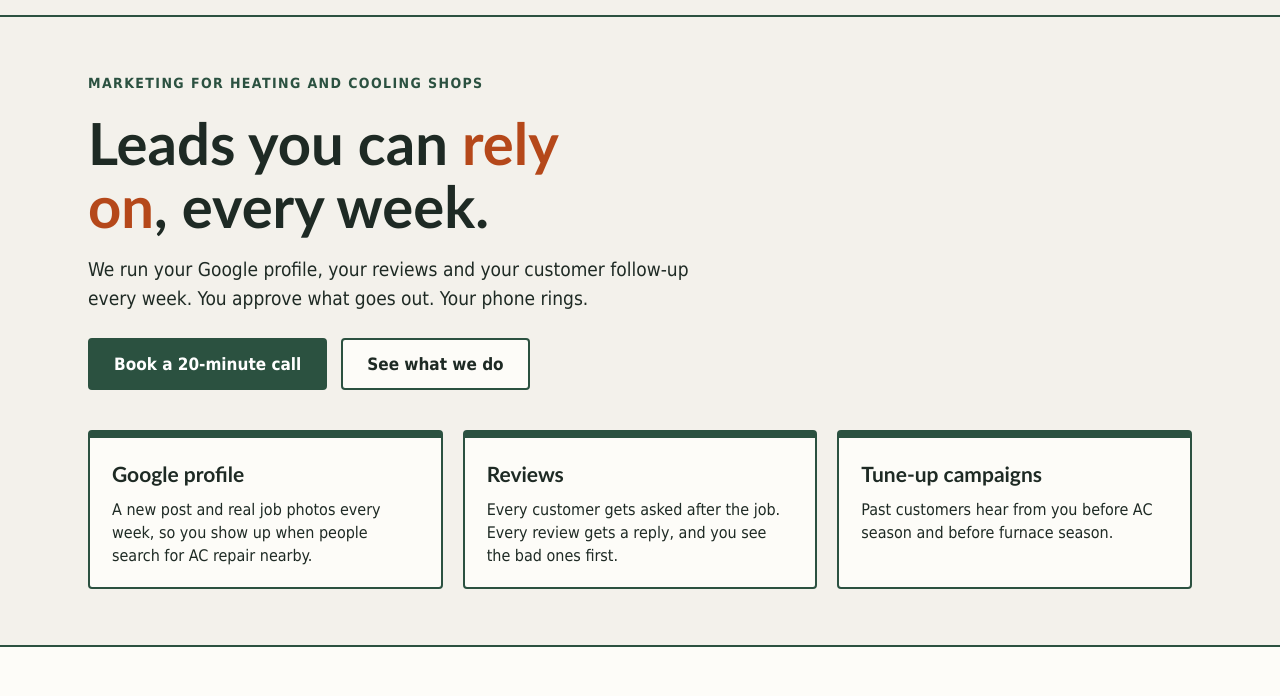
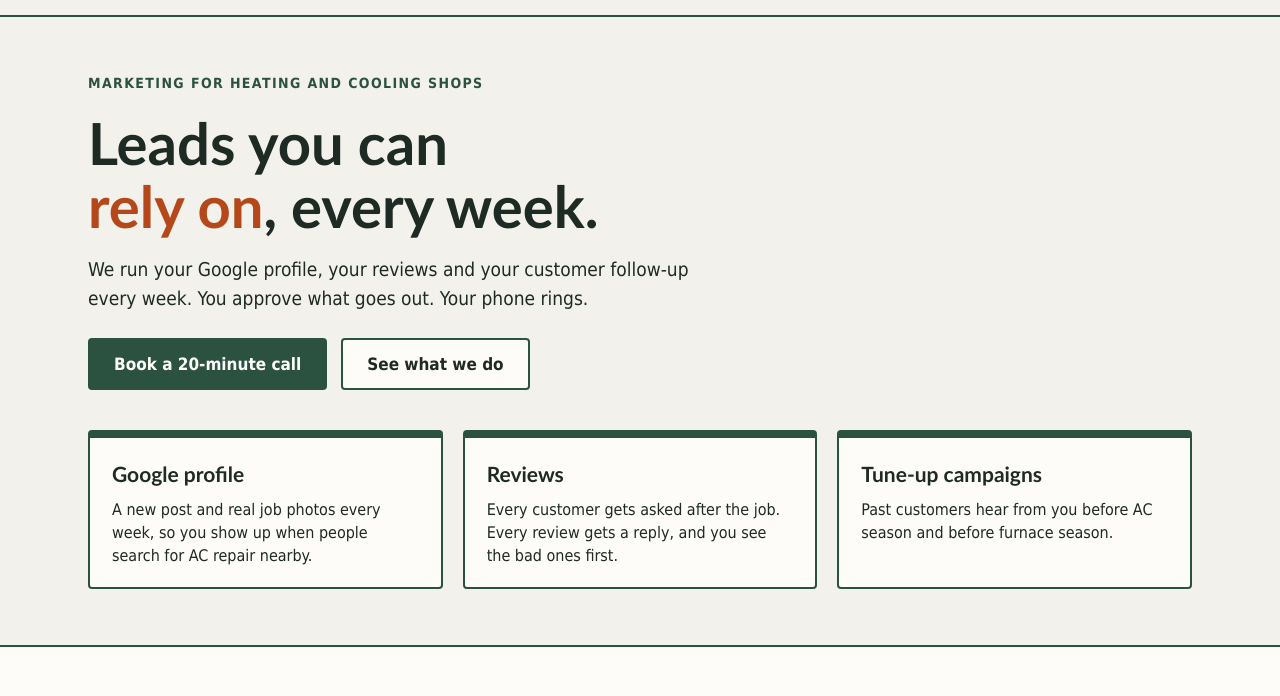
Before and after one commit to william-arana/steady-leads, a plain HTML site: page index.html in a window 1280 px wide. Shown: the part 66-762 px from the top of the page. Drawn offline with Linux system fonts and the light colour scheme.

Commit message:
Keep the headline highlight on one line
Co-Authored-By: Claude Fable 5.2 <noreply@anthropic.com>
Claude-Session: https://claude.ai/code/session_01H9BJ2ATuXSmK5pQ73aQ465

```diff
--- a/index.html
+++ b/index.html
@@ -48,7 +48,7 @@ nav a:hover { text-decoration: underline; }
 .hero { padding-top: 56px; padding-bottom: 40px; display: flex; flex-direction: column; gap: 18px; }
 .eyebrow { font-size: 14px; font-weight: 700; letter-spacing: .1em; text-transform: uppercase; color: var(--green); }
 h1 { font-size: clamp(38px, 5.6vw, 58px); line-height: 1.08; max-width: 15em; }
-h1 em { font-style: normal; color: var(--orange); }
+h1 em { font-style: normal; color: var(--orange); white-space: nowrap; }
 .lede { font-size: 19px; max-width: 34em; }
 .row { display: flex; gap: 14px; flex-wrap: wrap; margin-top: 8px; }
 
```
